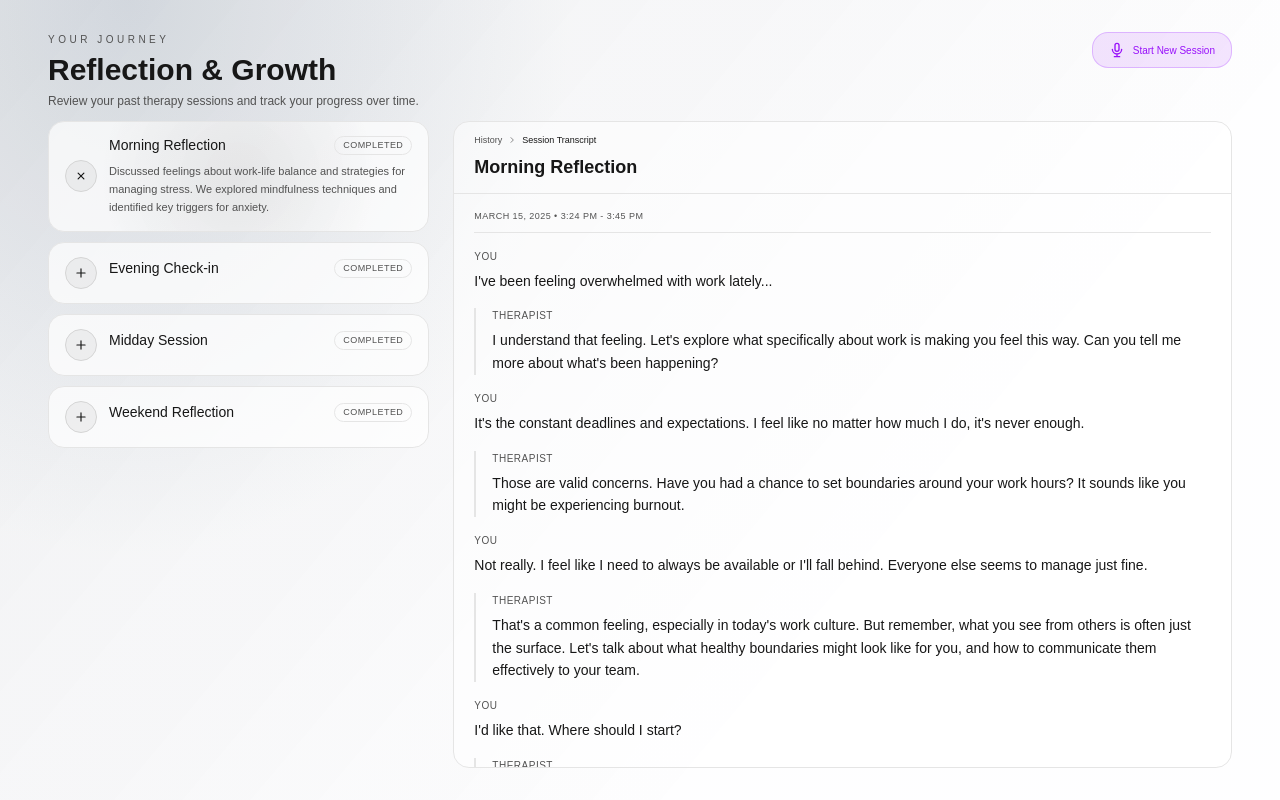
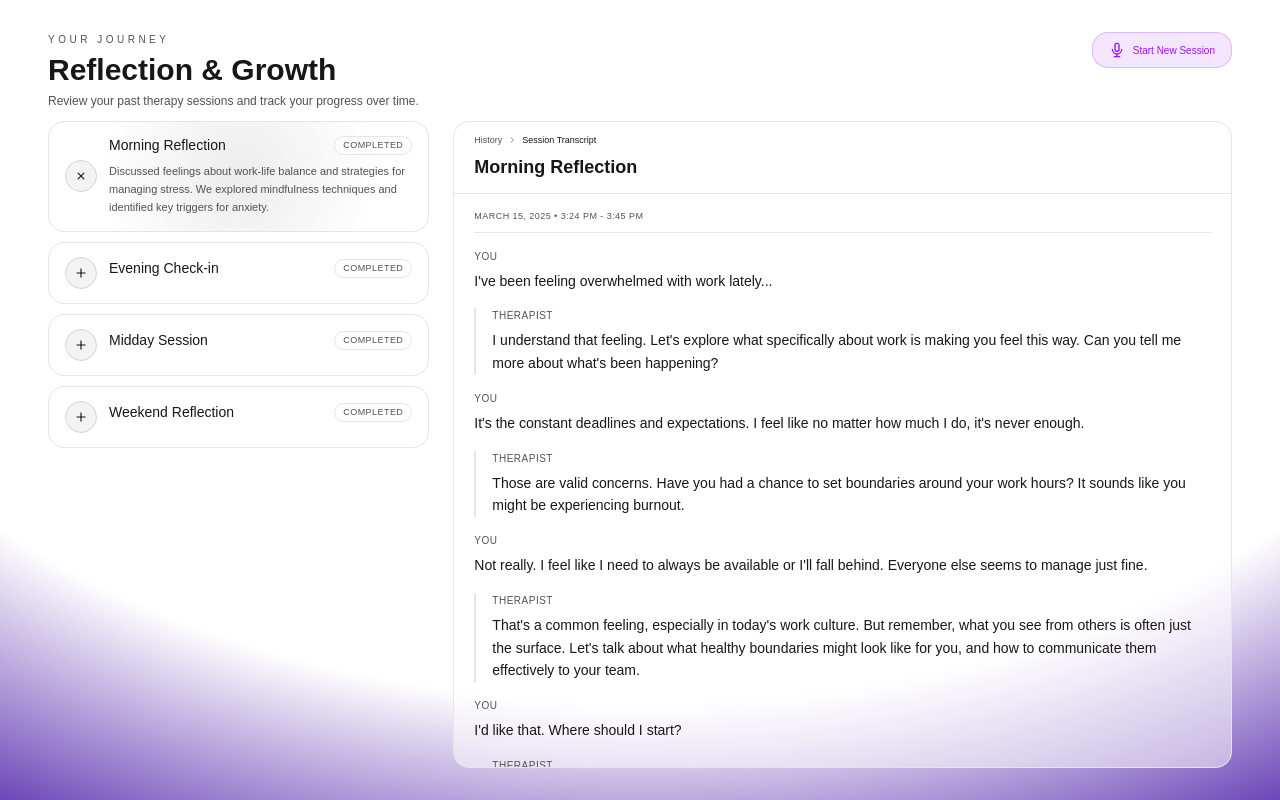
Before and after one commit to MAIDENMI/EUNOIA, a Next.js app in the folder frontend/: page /history in a window 1280 px wide. Built offline with nearby package versions, Linux system fonts and the light colour scheme.

Commit message:
Refactor Dock component for improved structure and styling
- Removed motion animation from the Dock component for a simpler layout.
- Adjusted styling to enhance visual consistency and maintain a clean design.
- Updated padding and layout in the CallPage to improve overall user experience.

```diff
--- a/frontend/src/app/call/page.tsx
+++ b/frontend/src/app/call/page.tsx
@@ -149,7 +149,7 @@ export default function CallPage() {
 
       {/* Content */}
       <div className="relative z-10 flex items-center justify-center h-full p-8">
-        <Card className="w-full h-full rounded-2xl shadow-lg bg-background flex flex-col px-6 py-4 gap-1">
+        <Card className="w-full h-full rounded-2xl shadow-lg bg-background flex flex-col px-6 py-2 gap-1">
           {/* Header with Session Title and Timer */}
           <div className="flex items-center justify-between">
             {/* Session Title */}
@@ -280,7 +280,7 @@ export default function CallPage() {
                   {
                     icon: PhoneOff,
                     label: "End call",
-                    onClick: () => window.location.href = '/dashboard'
+                    onClick: () => window.location.href = '/'
                   },
                   {
                     icon: MoreVertical,
--- a/frontend/src/app/dashboard/page.tsx
+++ /dev/null
@@ -1,39 +0,0 @@
-import { AppSidebar } from "@/components/app-sidebar"
-import { SiteHeader } from "@/components/site-header"
-import { SidebarInset, SidebarProvider } from "@/components/ui/sidebar"
-import { Button } from "@/components/ui/button"
-import Link from "next/link"
-import { MessageCircleIcon, PlayIcon } from "lucide-react"
-
-export default function Page() {
-  return (
-    <SidebarProvider>
-      <AppSidebar variant="inset" />
-      <SidebarInset>
-        <SiteHeader />
-        <div className="flex flex-1 flex-col">
-          <div className="flex flex-1 flex-col items-center justify-center p-6 gap-8">
-            <div className="text-center space-y-4 max-w-2xl">
-              <h1 className="text-4xl font-bold tracking-tight">Welcome to EUNOIA</h1>
-              <p className="text-lg text-muted-foreground">
-                Your personal space for reflection and growth through voice-guided sessions.
-              </p>
-            </div>
-
-            <Link href="/session">
-              <Button size="lg" className="gap-2 text-lg px-8 py-6">
-                <PlayIcon className="h-5 w-5" />
-                Start Session
-              </Button>
-            </Link>
-
-            <div className="mt-8 text-center text-sm text-muted-foreground">
-              <MessageCircleIcon className="h-8 w-8 mx-auto mb-2 opacity-50" />
-              <p>Click above to begin your therapy session</p>
-            </div>
-          </div>
-        </div>
-      </SidebarInset>
-    </SidebarProvider>
-  )
-}
--- a/frontend/src/app/history/page.tsx
+++ b/frontend/src/app/history/page.tsx
@@ -2,6 +2,7 @@
 
 import React, { useEffect, useState } from "react";
 import Link from "next/link";
+import AnimatedGradientBackground from "@/components/ui/animated-gradient-background";
 
 const INTRO_STYLE_ID = "history-animations";
 
@@ -257,10 +258,24 @@ export default function HistoryPage() {
 
   return (
     <div className={`relative h-screen w-full overflow-hidden transition-colors duration-700 ${palette.surface}`}>
-      <div className="absolute inset-0 z-0" style={{ background: palette.aurora }} />
-      <div
-        className="pointer-events-none absolute inset-0 z-0 opacity-80"
-        style={{ background: palette.overlay, mixBlendMode: "multiply" }}
+      {/* Violet Gradient Background */}
+      <AnimatedGradientBackground
+        gradientColors={[
+          "#FFFFFF",
+          "#9C27B0", // Purple
+          "#7B1FA2", // Deep purple
+          "#8E24AA", // Purple
+          "#AB47BC", // Light purple
+          "#BA68C8", // Lighter purple
+          "#CE93D8", // Soft purple
+          "transparent"
+        ]}
+        gradientStops={[35, 50, 60, 70, 80, 90, 95, 100]}
+        isListening={false}
+        Breathing={true}
+        startingGap={180}
+        breathingRange={15}
+        topOffset={0}
       />
 
           <section
@@ -313,7 +328,8 @@ export default function HistoryPage() {
                 return (
                   <li
                     key={item.question}
-                    className={`group relative overflow-hidden rounded-2xl border backdrop-blur-xl transition-all duration-300 hover:-translate-y-0.5 focus-within:-translate-y-0.5 ${palette.border} ${palette.panel} ${palette.shadow}`}
+                    className={`group relative overflow-hidden rounded-2xl border backdrop-blur-2xl transition-all duration-300 hover:-translate-y-0.5 focus-within:-translate-y-0.5 ${palette.border} ${palette.shadow}`}
+                    style={{ background: "rgba(255, 255, 255, 0.4)" }}
                     onMouseMove={setCardGlow}
                     onMouseLeave={clearCardGlow}
                   >
--- a/frontend/src/components/app-sidebar.tsx
+++ b/frontend/src/components/app-sidebar.tsx
@@ -5,7 +5,6 @@ import {
   ArrowUpCircleIcon,
   ClockIcon,
   HelpCircleIcon,
-  LayoutDashboardIcon,
   MessageCircleIcon,
   SettingsIcon,
 } from "lucide-react"
@@ -31,11 +30,6 @@ const data = {
     avatar: "",
   },
   navMain: [
-    {
-      title: "Dashboard",
-      url: "/dashboard",
-      icon: LayoutDashboardIcon,
-    },
     {
       title: "Session",
       url: "/session",
--- a/frontend/src/components/ui/dock-two.tsx
+++ b/frontend/src/components/ui/dock-two.tsx
@@ -81,15 +81,9 @@ const Dock = React.forwardRef<HTMLDivElement, DockProps>(
   ({ items, className }, ref) => {
     return (
       <div ref={ref} className={cn("flex items-center justify-center", className)}>
-        <motion.div
-          initial="initial"
-          animate="animate"
-          variants={floatingAnimation}
+        <div
           className={cn(
-            "flex items-center gap-2 px-6 py-3 rounded-full",
-            "backdrop-blur-lg border shadow-2xl",
-            "bg-white/80 border-gray-200/50",
-            "hover:shadow-xl transition-shadow duration-300"
+            "flex items-center gap-2"
           )}
         >
           {items.map((item, index) => (
@@ -101,7 +95,7 @@ const Dock = React.forwardRef<HTMLDivElement, DockProps>(
               )}
             </React.Fragment>
           ))}
-        </motion.div>
+        </div>
       </div>
     )
   }
```
